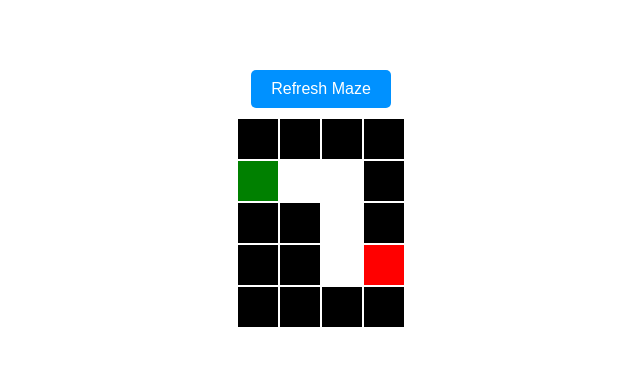
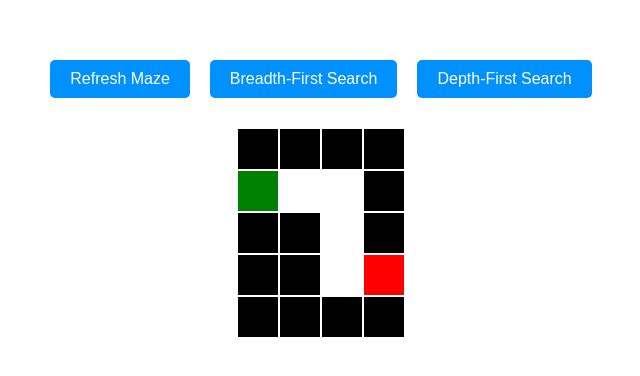
Before and after one commit to j-pcgoncalves/pathfinding_algo, a React (Vite) app: page / in a window 1280 px wide. Shown: the part 214-590 px from the top of the page, without its empty margins (319-959 px from the left). Built offline with nearby package versions, Linux system fonts and the light colour scheme.

Commit message:
add buttons to run the algorithms

```diff
--- a/src/App.css
+++ b/src/App.css
@@ -4,6 +4,12 @@
   flex-direction: column;
   align-items: center;
   justify-content: center;
+}
+
+.controls {
+  display: flex;
+  flex-direction: row;
+  margin-bottom: 20px;
 }
 
 .maze-button {
--- a/src/MazeGrid.jsx
+++ b/src/MazeGrid.jsx
@@ -12,6 +12,12 @@ export default function MazeGrid() {
     ["wall", "wall", "path", "end"],
     ["wall", "wall", "wall", "wall"],
   ];
+
+  const [maze, setMaze] = useState(initialMaze);
+
+  // Get the width and height from the maze using state
+  const [width, setWidth] = useState(initialMaze[0].length);
+  const [height, setHeight] = useState(initialMaze.length);
 
   // Function that runs the BFS Algorithm
   function bfs(startNode) {
@@ -127,8 +133,6 @@ export default function MazeGrid() {
     step();
   }
 
-  const [maze, setMaze] = useState(initialMaze);
-
   // Function that automatically generates a maze
   function generateMaze(height, width) {
     let matrix = [];
@@ -181,12 +185,18 @@ export default function MazeGrid() {
     matrix[1][0] = "start";
     matrix[height - 2][width - 1] = "end";
 
+    setHeight(matrix.length);
+    setWidth(matrix[0].length);
     setMaze(matrix);
   }
 
   return (
     <div className='maze-grid'>
-      <button className='maze-button' onClick={() => generateMaze(10, 10)}>Refresh Maze</button>
+      <div className='controls'>
+        <button className='maze-button' onClick={() => generateMaze(10, 10)}>Refresh Maze</button>
+        <button className='maze-button' onClick={() => bfs([1, 0])}>Breadth-First Search</button>
+        <button className='maze-button' onClick={() => dfs([1, 0])}>Depth-First Search</button>
+      </div>
       <div className='maze'>
         {/* Displaying the maze grid with the map method to through each row and cell of the array */}
         {maze.map((row, rowIndex) => (
```
